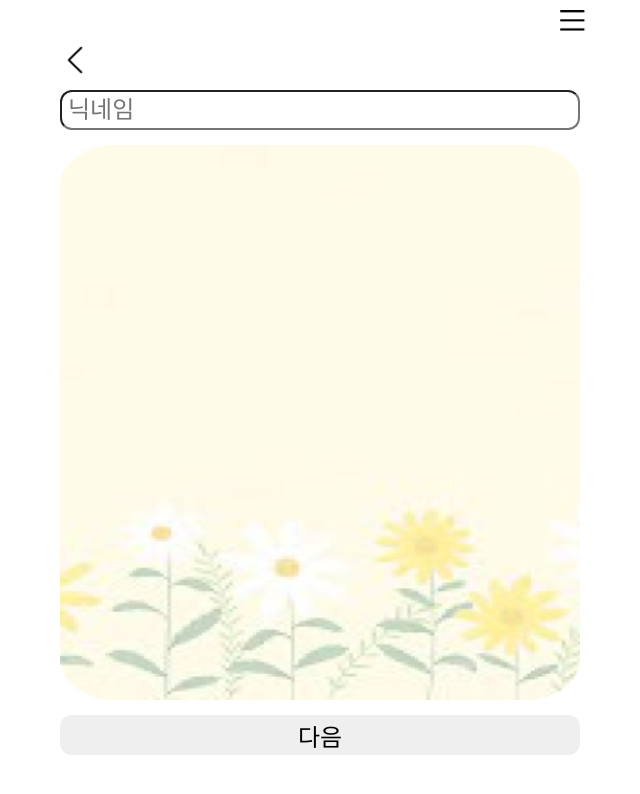
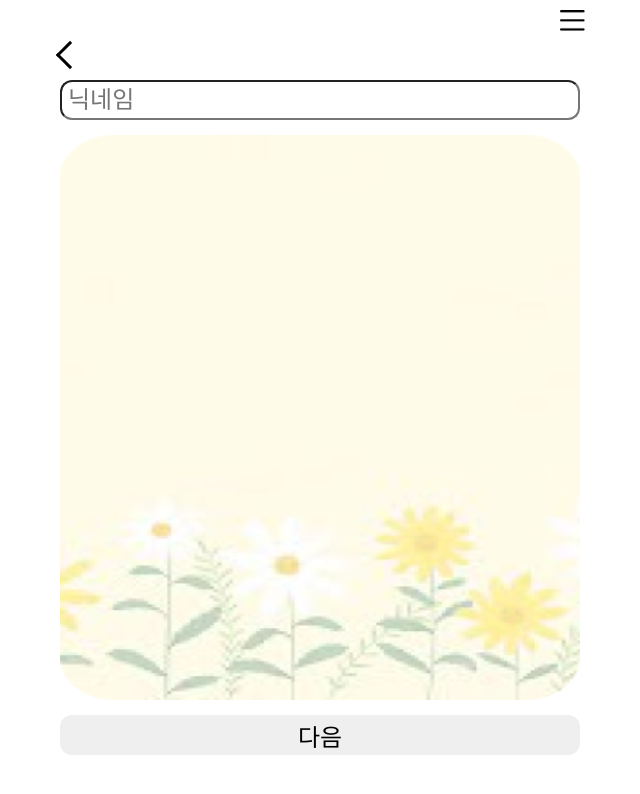
Before and after one commit to 2022Letters/frontend, a React (Create React App) app: page /guest/write in a window 1280 px wide. Shown: the top 794 px of the page, without its empty margins (320-960 px from the left). Built offline with nearby package versions, Linux system fonts and the light colour scheme; a web font is replaced by a local one.

Commit message:
Refactor : #8 BackBtn 이미지 -> css, textarea outline 제거

```diff
--- a/src/components/common/BackBtn.tsx
+++ b/src/components/common/BackBtn.tsx
@@ -2,11 +2,13 @@ import { useNavigate } from 'react-router-dom';
 import { useCallback } from 'react';
 import styled from 'styled-components';
 
-import Back from '../../assets/imgs/arrow.png';
-
-const Button = styled.img`
-  width: 30px;
-  height: 30px;
+const Button = styled.a`
+  width: 20px;
+  height: 20px;
+  border-top: 3.5px solid #000;
+  border-left: 3.5px solid #000;
+  transform: rotate(-45deg);
+  flex-shrink: 0;
 `;
 
 function BackBtn() {
@@ -16,7 +18,7 @@ function BackBtn() {
     navigate(-1);
   }, []);
 
-  return <Button src={Back} onClick={onBackClick} />;
+  return <Button onClick={onBackClick} />;
 }
 
 export default BackBtn;
--- /dev/null
+++ b/src/pages/GuestLayout.tsx
@@ -0,0 +1,3 @@
+import styled from 'styled-components';
+
+export default function GuestLayout() {}
--- a/src/pages/GuestWrite.tsx
+++ b/src/pages/GuestWrite.tsx
@@ -32,6 +32,9 @@ const NicknameInput = styled.input`
   flex-shrink: 0;
   font-size: ${theme.calcRem(24)};
   padding-left: 6px;
+  &:focus {
+    outline: none;
+  }
 `;
 
 const LetterWrapper = styled.div`
```
Also changed, not shown: src/assets/imgs/arrow.png (deleted).
